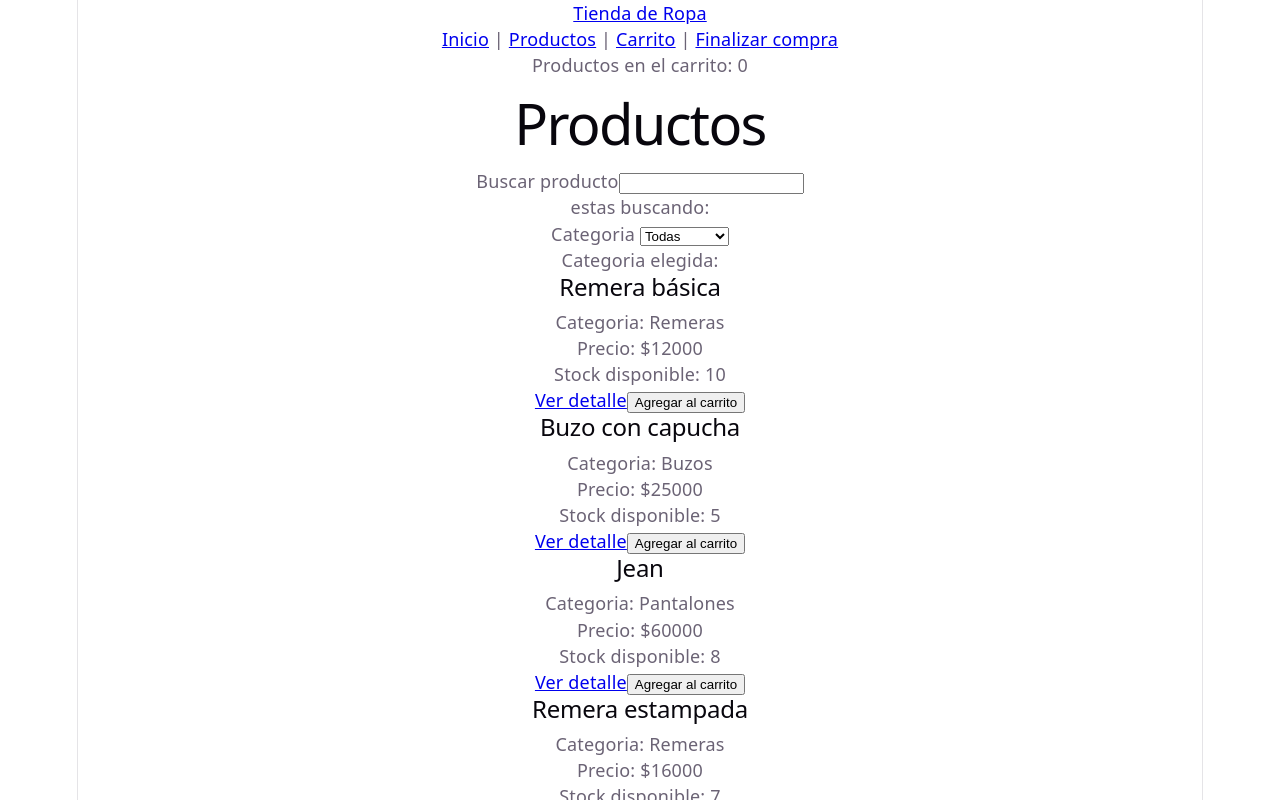
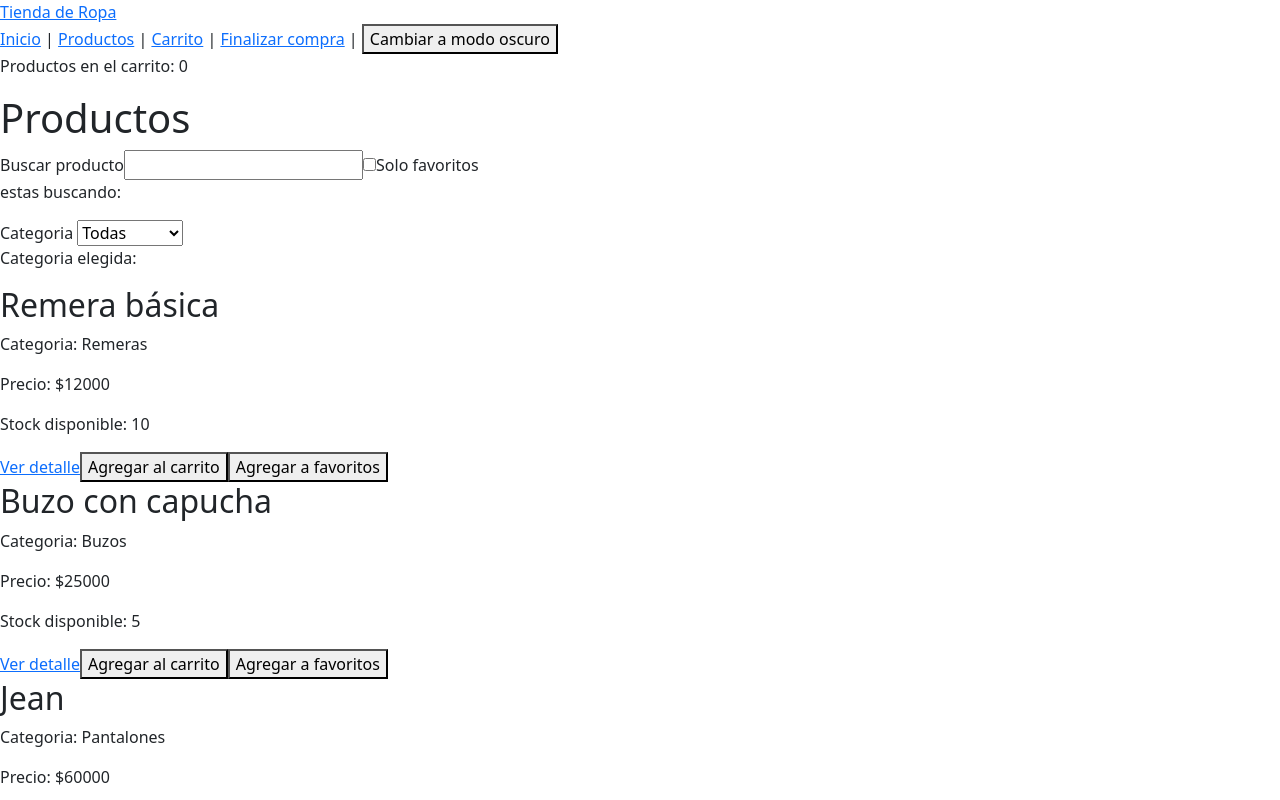
Before and after one commit to JereBryne/tienda-de-ropa, a React (Vite) app: page /productos in a window 1280 px wide. Shown: the top 800 px of the page. Built offline with nearby package versions, Linux system fonts and the light colour scheme.

Commit message:
agrega filtrar por favoritos y añade el modo oscuro

```diff
--- a/package.json
+++ b/package.json
@@ -10,7 +10,9 @@
     "preview": "vite preview"
   },
   "dependencies": {
+    "bootstrap": "^5.3.8",
     "react": "^19.3.1",
+    "react-bootstrap": "^2.10.10",
     "react-dom": "^19.3.1",
     "react-router-dom": "^7.18.4"
   },
--- a/src/App.jsx
+++ b/src/App.jsx
@@ -1,4 +1,3 @@
-import "./App.css";
 import Productos from "./pages/Productos";
 import DetalleProducto from "./pages/DetalleProducto";
 import Navbar from "./components/Navbar";
@@ -10,14 +9,51 @@ import { Routes, Route } from "react-router-dom";
 import { useState, useEffect } from "react";
 
 function App() {
-  const [carrito, setCarrito] = useState(()=> {
+  const [carrito, setCarrito] = useState(() => {
     const carritoGuardado = localStorage.getItem("carrito");
     return carritoGuardado ? JSON.parse(carritoGuardado) : [];
   });
 
+  const [favoritos, setFavoritos] = useState(() => {
+    const favoritosGuardados = localStorage.getItem("favoritos");
+    return favoritosGuardados ? JSON.parse(favoritosGuardados) : [];
+  });
+
+  const [tema, setTema] = useState(() => {
+    const temaGuardado = localStorage.getItem("tema");
+    if (temaGuardado) {
+      return temaGuardado;
+    }
+    return window.matchMedia("(prefers-color-scheme: dark)").matches
+      ? "dark"
+      : "light";
+  });
+
+  useEffect(() => {
+    localStorage.setItem("favoritos", JSON.stringify(favoritos));
+  }, [favoritos]);
+
   useEffect(() => {
     localStorage.setItem("carrito", JSON.stringify(carrito));
   }, [carrito]);
+
+  useEffect(() => {
+    document.documentElement.setAttribute("data-bs-theme", tema);
+    localStorage.setItem("tema", tema);
+  }, [tema]);
+
+  function cambiarTema() {
+    setTema((temaActual) => (temaActual === "light" ? "dark" : "light"));
+  }
+
+  function agregarAFavoritos(id) {
+    setFavoritos((favoritosActuales) => {
+      if (favoritosActuales.includes(id)) {
+        return favoritosActuales.filter((favoritoId) => favoritoId !== id);
+      }
+      return [...favoritosActuales, id];
+    });
+  }
 
   function agregarAlCarrito(producto) {
     setCarrito((carritoActual) => {
@@ -55,17 +91,33 @@ function App() {
   }
   return (
     <>
-      <Navbar cantidadProductos={carrito.length} />
+      <Navbar
+        cantidadProductos={carrito.length}
+        tema={tema}
+        onCambiarTema={cambiarTema}
+      />
       <Routes>
         <Route path="/" element={<Inicio />} />
         <Route
           path="/productos"
-          element={<Productos carrito={carrito} onAgregar={agregarAlCarrito} />}
+          element={
+            <Productos
+              carrito={carrito}
+              onAgregar={agregarAlCarrito}
+              favoritos={favoritos}
+              onFavoritos={agregarAFavoritos}
+            />
+          }
         />
         <Route
           path="/producto/:id"
           element={
-            <DetalleProducto carrito={carrito} onAgregar={agregarAlCarrito} />
+            <DetalleProducto
+              carrito={carrito}
+              onAgregar={agregarAlCarrito}
+              favoritos={favoritos}
+              onFavoritos={agregarAFavoritos}
+            />
           }
         />
         <Route
--- a/src/components/Navbar.jsx
+++ b/src/components/Navbar.jsx
@@ -1,6 +1,6 @@
 import { Link } from "react-router-dom";
 
-function Navbar({ cantidadProductos }) {
+function Navbar({ cantidadProductos, tema, onCambiarTema }) {
   return (
     <header>
       <Link to="/">Tienda de Ropa</Link>
@@ -12,6 +12,10 @@ function Navbar({ cantidadProductos }) {
         <Link to="/carrito">Carrito</Link>
         {" | "}
         <Link to="/contacto">Finalizar compra</Link>
+        {" | "}
+        <button onClick={onCambiarTema}>
+          Cambiar a {tema === "light" ? "modo oscuro" : "modo claro"}
+        </button>
       </nav>
 
       <p>Productos en el carrito: {cantidadProductos}</p>
--- a/src/components/ProductoCard.jsx
+++ b/src/components/ProductoCard.jsx
@@ -1,5 +1,5 @@
 import { Link } from "react-router-dom";
-function ProductoCard({ producto, carrito, onAgregar }) {
+function ProductoCard({ producto, carrito, onAgregar, esFavoritos, onFavoritos }) {
   const cantidadEnCarrito = carrito.filter(
     (item) => item.id === producto.id,
   ).length;
@@ -23,6 +23,13 @@ function ProductoCard({ producto, carrito, onAgregar }) {
       >
         Agregar al carrito
       </button>
+      <button
+        type="button"
+        onClick={() => onFavoritos(producto.id)}
+        aria-pressed={esFavoritos}
+      >
+        {esFavoritos ? "Quitar de favoritos" : "Agregar a favoritos"}
+      </button>
     </article>
   );
 }
--- a/src/index.css
+++ /dev/null
@@ -1,111 +0,0 @@
-:root {
-  --text: #6b6375;
-  --text-h: #08060d;
-  --bg: #fff;
-  --border: #e5e4e7;
-  --code-bg: #f4f3ec;
-  --accent: #aa3bff;
-  --accent-bg: rgba(170, 59, 255, 0.1);
-  --accent-border: rgba(170, 59, 255, 0.5);
-  --social-bg: rgba(244, 243, 236, 0.5);
-  --shadow:
-    rgba(0, 0, 0, 0.1) 0 10px 15px -3px, rgba(0, 0, 0, 0.05) 0 4px 6px -2px;
-
-  --sans: system-ui, 'Segoe UI', Roboto, sans-serif;
-  --heading: system-ui, 'Segoe UI', Roboto, sans-serif;
-  --mono: ui-monospace, Consolas, monospace;
-
-  font: 18px/145% var(--sans);
-  letter-spacing: 0.18px;
-  color-scheme: light dark;
-  color: var(--text);
-  background: var(--bg);
-  font-synthesis: none;
-  text-rendering: optimizeLegibility;
-  -webkit-font-smoothing: antialiased;
-  -moz-osx-font-smoothing: grayscale;
-
-  @media (max-width: 1024px) {
-    font-size: 16px;
-  }
-}
-
-@media (prefers-color-scheme: dark) {
-  :root {
-    --text: #9ca3af;
-    --text-h: #f3f4f6;
-    --bg: #16171d;
-    --border: #2e303a;
-    --code-bg: #1f2028;
-    --accent: #c084fc;
-    --accent-bg: rgba(192, 132, 252, 0.15);
-    --accent-border: rgba(192, 132, 252, 0.5);
-    --social-bg: rgba(47, 48, 58, 0.5);
-    --shadow:
-      rgba(0, 0, 0, 0.4) 0 10px 15px -3px, rgba(0, 0, 0, 0.25) 0 4px 6px -2px;
-  }
-
-  #social .button-icon {
-    filter: invert(1) brightness(2);
-  }
-}
-
-body {
-  margin: 0;
-}
-
-#root {
-  width: 1126px;
-  max-width: 100%;
-  margin: 0 auto;
-  text-align: center;
-  border-inline: 1px solid var(--border);
-  min-height: 100svh;
-  display: flex;
-  flex-direction: column;
-  box-sizing: border-box;
-}
-
-h1,
-h2 {
-  font-family: var(--heading);
-  font-weight: 500;
-  color: var(--text-h);
-}
-
-h1 {
-  font-size: 56px;
-  letter-spacing: -1.68px;
-  margin: 32px 0;
-  @media (max-width: 1024px) {
-    font-size: 36px;
-    margin: 20px 0;
-  }
-}
-h2 {
-  font-size: 24px;
-  line-height: 118%;
-  letter-spacing: -0.24px;
-  margin: 0 0 8px;
-  @media (max-width: 1024px) {
-    font-size: 20px;
-  }
-}
-p {
-  margin: 0;
-}
-
-code,
-.counter {
-  font-family: var(--mono);
-  display: inline-flex;
-  border-radius: 4px;
-  color: var(--text-h);
-}
-
-code {
-  font-size: 15px;
-  line-height: 135%;
-  padding: 4px 8px;
-  background: var(--code-bg);
-}
--- a/src/main.jsx
+++ b/src/main.jsx
@@ -1,7 +1,7 @@
 import { StrictMode } from "react";
 import { createRoot } from "react-dom/client";
-import "./index.css";
 import App from "./App.jsx";
+import "bootstrap/dist/css/bootstrap.min.css";
 import { BrowserRouter } from "react-router-dom";
 
 createRoot(document.getElementById("root")).render(
--- a/src/pages/DetalleProducto.jsx
+++ b/src/pages/DetalleProducto.jsx
@@ -1,7 +1,7 @@
 import { useParams, Link } from "react-router-dom";
 import { productos } from "../data/productos";
 
-function DetalleProducto({ carrito, onAgregar }) {
+function DetalleProducto({ carrito, onAgregar, favoritos, onFavoritos }) {
   const { id } = useParams();
   const producto = productos.find((producto) => producto.id === Number(id));
   if (!producto) {
@@ -12,6 +12,7 @@ function DetalleProducto({ carrito, onAgregar }) {
       </main>
     );
   }
+  const esFavorito = favoritos.includes(producto.id);
   const cantidadEnCarrito = carrito.filter(
     (item) => item.id === producto.id,
   ).length;
@@ -33,6 +34,13 @@ function DetalleProducto({ carrito, onAgregar }) {
       >
         Agregar al carrito
       </button>
+       <button
+        type="button"
+        onClick={() => onFavoritos(producto.id)}
+        aria-pressed={esFavorito}
+      >
+        {esFavorito ? "Quitar de favoritos" : "Agregar a favoritos"}
+      </button>
       <Link to="/productos">Volver al catálogo</Link>
     </main>
   );
--- a/src/pages/Productos.jsx
+++ b/src/pages/Productos.jsx
@@ -1,7 +1,7 @@
 import { useState } from "react";
 import ProductoCard from "../components/ProductoCard";
 import { productos } from "../data/productos";
-function Productos({ carrito, onAgregar }) {
+function Productos({ carrito, onAgregar, favoritos, onFavoritos }) {
   function normalizarTexto(texto) {
     return texto
       .toLowerCase()
@@ -13,6 +13,8 @@ function Productos({ carrito, onAgregar }) {
   }
   const [busqueda, setBusqueda] = useState("");
   const [categoria, setCategoria] = useState("");
+  const [favoritosState, onFavoritosState] = useState(false);
+
   const productosFiltrados = productos.filter((producto) => {
     const coincideNombre = normalizarTexto(producto.nombre).includes(
       normalizarTexto(
@@ -21,7 +23,11 @@ function Productos({ carrito, onAgregar }) {
     );
     const coincideCategoria =
       categoria === "" || producto.categoria === categoria;
-    return coincideNombre && coincideCategoria;
+
+    const coincideFavoritos =
+      !favoritosState || favoritos.includes(producto.id);
+
+    return coincideNombre && coincideCategoria && coincideFavoritos;
   });
   return (
     <main>
@@ -34,6 +40,15 @@ function Productos({ carrito, onAgregar }) {
           onChange={(evento) => setBusqueda(evento.target.value)}
         />
       </label>
+      <label>
+        <input
+          type="checkbox"
+          checked={favoritosState}
+          onChange={(evento) => onFavoritosState(evento.target.checked)}
+        />
+        Solo favoritos
+      </label>
+
       <p>estas buscando: {busqueda}</p>
       <label>
         Categoria{" "}
@@ -47,6 +62,7 @@ function Productos({ carrito, onAgregar }) {
           <option value="Pantalones">Pantalones</option>
         </select>
       </label>
+
       <p>Categoria elegida: {categoria}</p>
       {productosFiltrados.map((producto) => (
         <ProductoCard
@@ -54,6 +70,8 @@ function Productos({ carrito, onAgregar }) {
           producto={producto}
           carrito={carrito}
           onAgregar={onAgregar}
+          esFavoritos={favoritos.includes(producto.id)}
+          onFavoritos={onFavoritos}
         />
       ))}
       {productosFiltrados.length === 0 && (
```
Also changed, not shown: src/App.css (deleted, +0 -184 lines), 1 other file (tests, documents, lock files or other folders).
